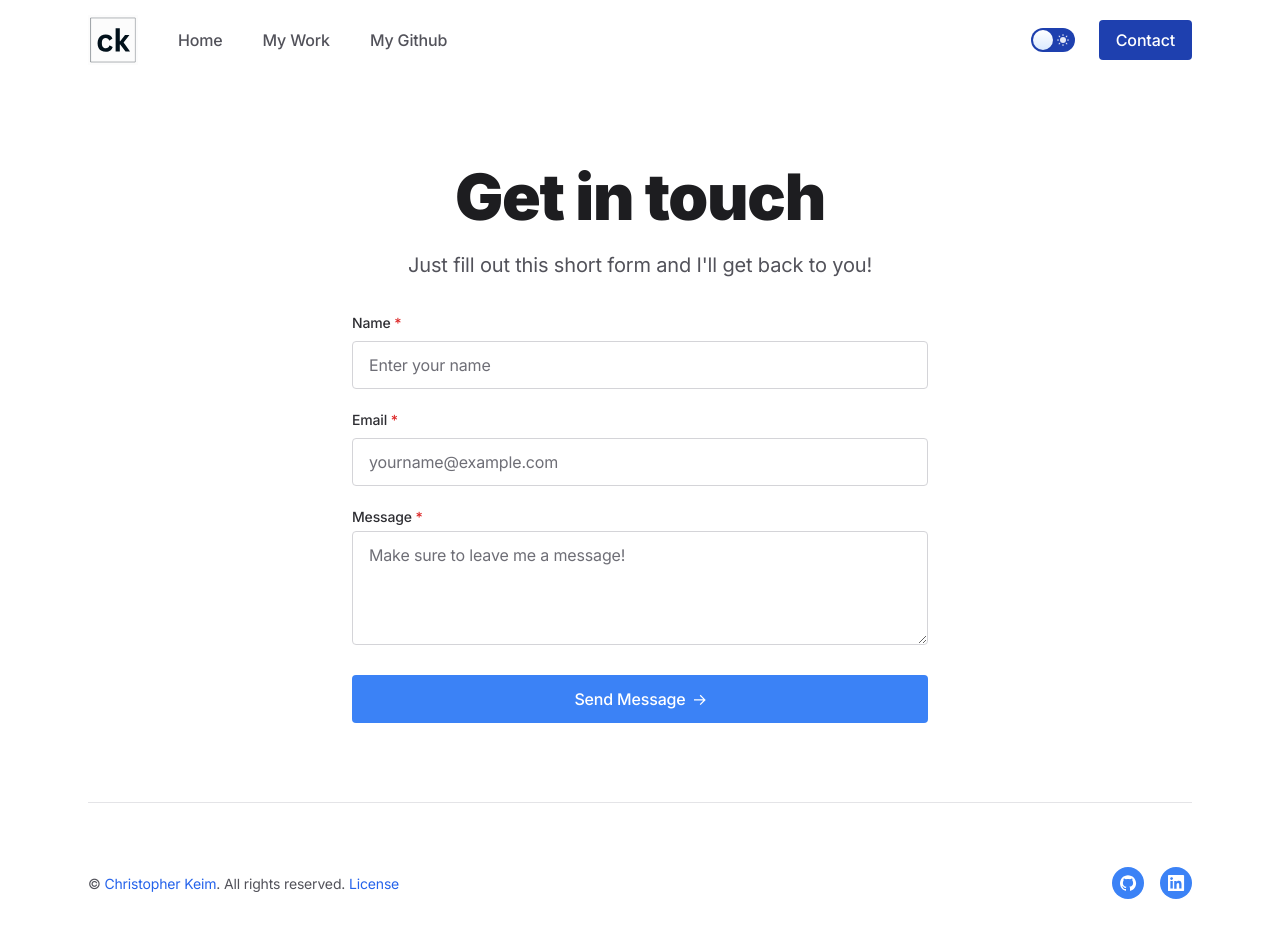
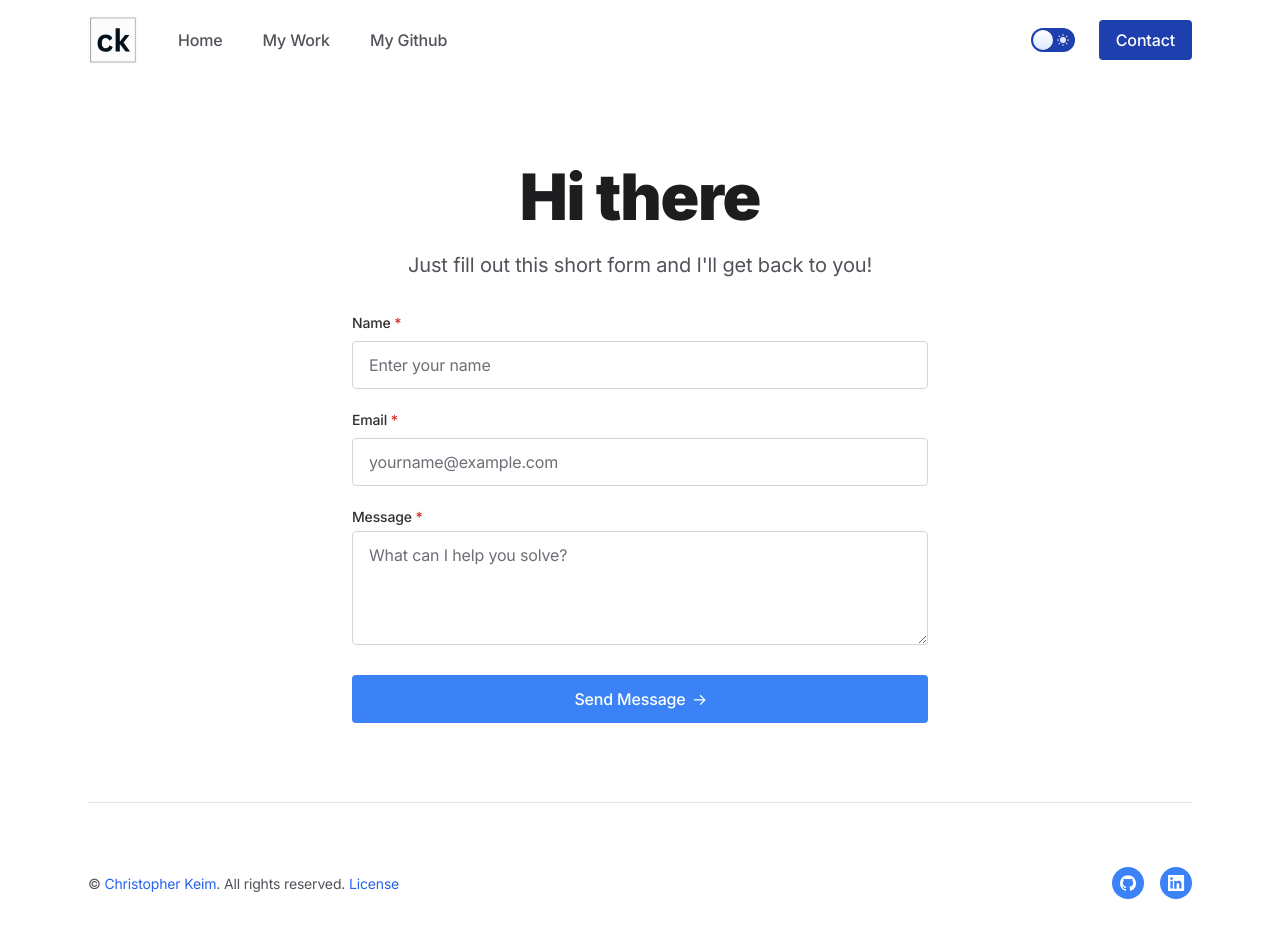
Before and after one commit to christopherkeim/christopherkeim-xyz, a Next.js app: page /contact in a window 1280 px wide. Shown: the top 938 px of the page. Built offline with nearby package versions, Linux system fonts and the light colour scheme.

Commit message:
Changed form title.

```diff
--- a/components/Contact/ContactForm.tsx
+++ b/components/Contact/ContactForm.tsx
@@ -72,7 +72,7 @@ export function ContactForm() {
           <div className="pb-12 pt-32 md:pb-20 md:pt-40">
             {/* Page header */}
             <div className="mx-auto max-w-3xl pb-8 text-center">
-              <h1 className="h1 mb-4">Get in touch</h1>
+              <h1 className="h1 mb-4">Hi there</h1>
               <p className="text-xl text-gray-600 dark:text-gray-400">
                 Just fill out this short form and I&apos;ll get back to you!
               </p>
@@ -153,7 +153,7 @@ export function ContactForm() {
                     id="message"
                     rows={4}
                     className="form-textarea w-full"
-                    placeholder="Make sure to leave me a message!"
+                    placeholder="What can I help you solve?"
                     value={message}
                     onChange={(event) => {
                       setMessage(event.currentTarget.value);
```
